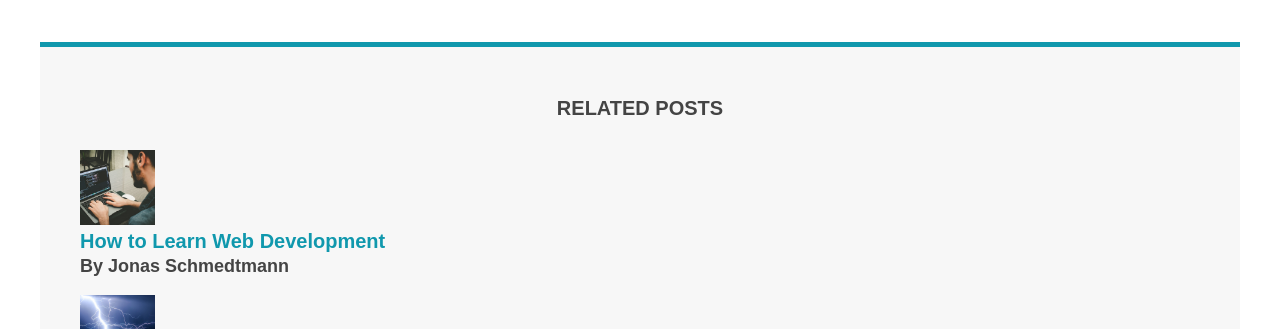
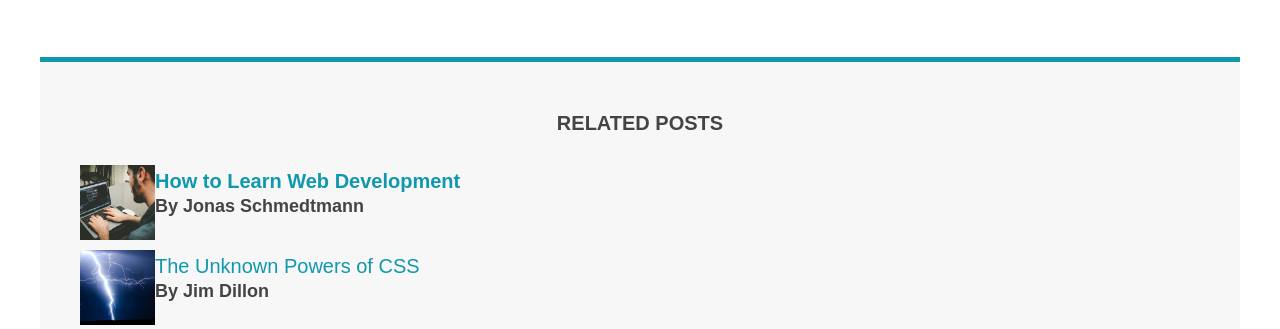
Before and after one commit to darrylestrada97/HTML_CSS, a plain HTML site: page Section-03/index.html in a window 1280 px wide. Shown: the part 1719-2048 px from the top of the page. Drawn offline with Linux system fonts and the light colour scheme.

Commit message:
Add margin-bottom and related-post class

```diff
--- a/Section-03/styles.css
+++ b/Section-03/styles.css
@@ -285,9 +285,14 @@ footer {
 .author-box {
   display: flex;
   align-items: center;
+  margin-bottom: 15px;
 }
 
 .author {
   margin-bottom: 0;
   margin-left: 15px;
 }
+.related-post {
+  display: flex;
+  align-items: center;
+}
```
